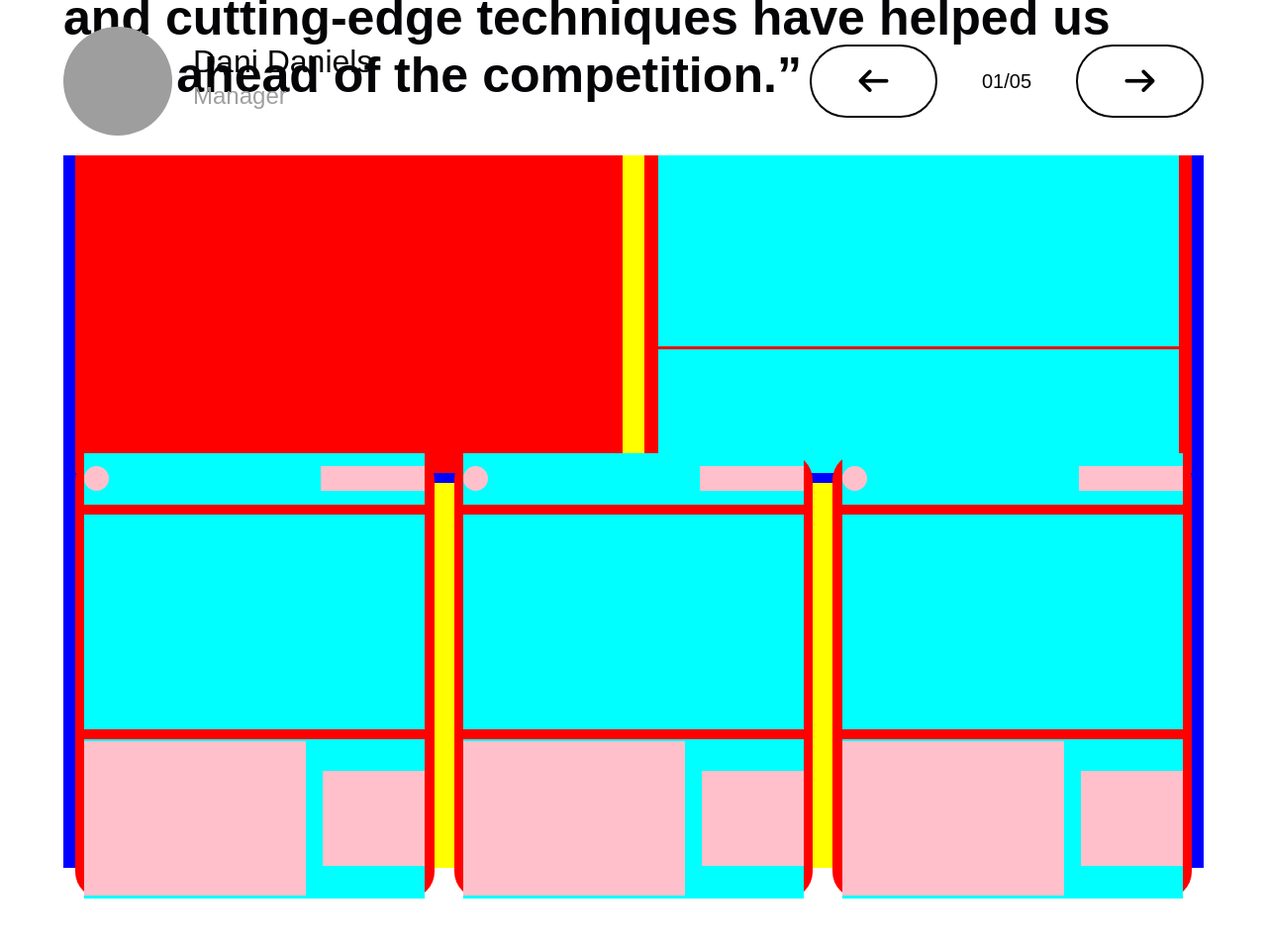
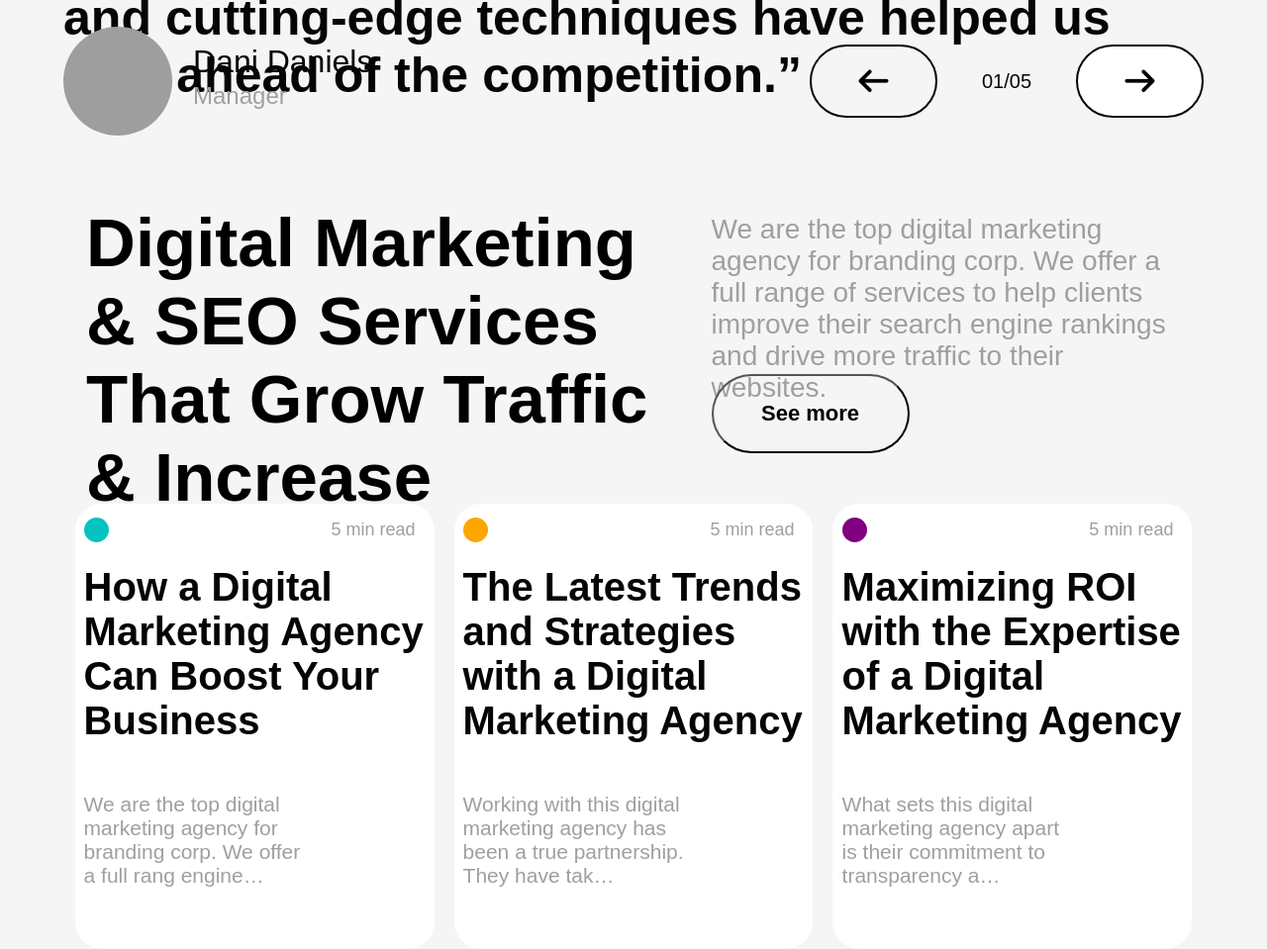
Before and after one commit to aman050807/Rialto--S-W-, a plain HTML site: page home.html in a window 1280 px wide. Shown: the part 2722-3681 px from the top of the page at 99% size. Before the commit the page ends 3630 px from the top, so only its background shows below. Drawn offline with Linux system fonts and the light colour scheme; grey boxes are pictures that could not be loaded; a web font is replaced by a local one.

Commit message:
seo final

```diff
--- a/home.css
+++ b/home.css
@@ -14,6 +14,10 @@
 * {
     margin: 0;
     padding: 0;
+}
+
+body{
+    background-color: rgb(245,245,245);
 }
 
 .nav-bar {
@@ -840,12 +844,12 @@
 }
 
 .seo1{
-    background-color: blue;
+    /* background-color: blue; */
     width: 90vw;
     height: 90vh;
     margin: auto;
     position: relative;
-    top: 150px;
+    top: 200px;
     display: flex;
     flex-direction: column;
     justify-content: center;
@@ -854,8 +858,8 @@
 }
 
 .seo-upper-layer{
-    background-color: yellow;
-    width: 98%;
+    /* background-color: yellow; */
+    width: 96%;
     height: 45%;
     display: flex;
     justify-content: space-between;
@@ -864,14 +868,17 @@
 }
 
 .seo-message{
-    background-color: red;
-    width: 49%;
+    /* background-color: red; */
+    width: 55%;
     height: 100%;
+    font-family: var(--font);
+    font-size: 69px;
+    font-weight: 550;
 }
 
 .seo-right-message{
-    background-color: red;
-    width: 49%;
+    /* background-color: red; */
+    width: 44%;
     height: 100%;
     display: flex;
     flex-direction: column;
@@ -880,19 +887,38 @@
 }
 
 .seo-top-message{
-    background-color: aqua;
+    /* background-color: aqua; */
     width: 95%;
-    height: 60%;
+    height: 50%;
+    font-family: var(--font);
+    font-size: 28px;
+    color: var(--secondarytextcolor);
+    display: flex;
+    justify-content: flex-start;
+    padding-top: 10px;
 }
 
 .seo-see-more{
-    background-color: aqua;
+    /* background-color: yellow; */
     width: 95%;
-    height: 39%;
+    height: 49%;
+    display: flex;
+    justify-content: flex-start;
+    align-items: flex-start;
+}
+
+.seo-see-more-button{
+    background-color: transparent;
+    width: 200px;
+    height: 80px;
+    border-radius: 100px;
+    font-family: var(--font);
+    font-size: 22px;
+    font-weight: 550;
 }
 
 .seo-lower-layer{
-    background-color: yellow;
+    /* background-color: yellow; */
     width: 98%;
     height: 54%;
     display: flex;
@@ -902,7 +928,7 @@
 }
 
 .seo-box{
-    background-color: red;
+    background-color: white;
     width: 520px;
     height: 450px;
     border-radius: 27px;
@@ -914,7 +940,7 @@
 }
 
 .seo-box-1{
-    background-color: aqua;
+    /* background-color: aqua; */
     width: 95%;
     height: 12%;
     display: flex;
@@ -923,38 +949,39 @@
 }
 
 .seo-box-1-1{
-    background-color: pink;
+    /* background-color: pink; */
     height:25px;
     width: 25px;
     border-radius: 50%;
 }
 
 .seo-box-1-2{
-    background-color: pink;
+    /* background-color: pink; */
     width: 105px;
     height: 25px;
 }
 
 .seo-box3-1{
-    background-color: pink;
+    /* background-color: pink; */
     width: 65%;
     height: 97%;
 }
 
-.seo-box3-2{
-    background-color: pink;
+.seo-box13-2{
+    /* background-color: pink; */
     width: 30%;
     height: 60%;
+    border-radius: 100px;
 }
 
 .seo-box-2{
-    background-color: aqua;
+    /* background-color: aqua; */
     width: 95%;
     height: 50%;
 }
 
 .seo-box-3{
-    background-color: aqua;
+    /* background-color: aqua; */
     width: 95%;
     height: 37%;
     display: flex;
@@ -962,3 +989,46 @@
     align-items: center;
     gap:  2px;
 }
+
+.seo-box-2{
+    font-family: var(--font);
+    font-size: 40px;
+    font-weight: 550;
+    display: flex;
+    justify-content: center;
+    align-items: flex-start;
+    color: var(--textcolor);
+}
+
+.seo-box-1-1-1{
+    background-color: rgb(5, 195, 195);
+}
+
+.seo-box-2-1-1{
+    background-color: orange;
+}
+
+.seo-box-3-1-1{
+    background-color: purple;
+}
+
+.seo-box-1-2{
+    font-family: var(--font);
+    color: var(--secondarytextcolor);
+    display: flex;
+    justify-content: center;
+    align-items: center;
+    font-size: 18px;
+}
+
+.seo-box3-1{
+    font-family: var(--font);
+    font-size: 21px;
+    color: var(--secondarytextcolor);
+}
+
+.seo-box3-1{
+    display: flex;
+    justify-content: flex-start;
+    align-items: flex-start;
+}
--- a/home.html
+++ b/home.html
@@ -168,44 +168,47 @@
     </section>
     <section class="seo1">
         <div class="seo-upper-layer">
-             <div class="seo-message"></div>
+             <div class="seo-message">Digital Marketing & SEO Services That Grow Traffic & Increase Revenue</div>
              <div class="seo-right-message">
-                <div class="seo-top-message"></div>
-                <div class="seo-see-more"></div>
+                <div class="seo-top-message">We are the top digital marketing agency for branding corp.
+We offer a full range of services to help clients improve their search engine rankings and drive more traffic to their websites.</div>
+                <div class="seo-see-more">
+                    <button class="seo-see-more-button">See more</button>
+                </div>
              </div>
         </div>
         <div class="seo-lower-layer">
             <div class="seo-box seo-box1">
                 <div class="seo-box-1 seo-box1-1">
-                    <div class="seo-box-1-1"></div>
-                    <div class="seo-box-1-2"></div>
+                    <div class="seo-box-1-1 seo-box-1-1-1"></div>
+                    <div class="seo-box-1-2 seo-box-1-1-2">5 min read</div>
                 </div>
-                <div class="seo-box-2 seo-box1-2"></div>
+                <div class="seo-box-2 seo-box1-2">How a Digital Marketing Agency Can Boost Your Business</div>
                 <div class="seo-box-3 seo-box1-3">
-                    <div class="seo-box3-1"></div>
-                    <div class="seo-box3-2"></div>
+                    <div class="seo-box3-1">We are the top digital marketing agency for branding corp. We offer a full rang engine…</div>
+                    <div class="seo-box13-2"></div>
                 </div>
             </div>
             <div class="seo-box seo-box2">
                 <div class="seo-box-1 seo-box2-1">
-                    <div class="seo-box-1-1"></div>
-                    <div class="seo-box-1-2"></div>
+                   <div class="seo-box-1-1 seo-box-2-1-1"></div>
+                    <div class="seo-box-1-2 seo-box-2-1-2">5 min read</div>
                 </div>
-                <div class="seo-box-2 seo-box2-2"></div>
+                <div class="seo-box-2 seo-box2-2">The Latest Trends and Strategies with a Digital Marketing Agency</div>
                 <div class="seo-box-3 seo-box2-3">
-                    <div class="seo-box3-1"></div>
-                    <div class="seo-box3-2"></div>
+                    <div class="seo-box3-1">Working with this digital marketing agency has been a true partnership. They have tak…</div>
+                    <div class="seo-box13-2"></div>
                 </div>
             </div>
             <div class="seo-box seo-box3">
                 <div class="seo-box-1 seo-box-3-1">
-                    <div class="seo-box-1-1"></div>
-                    <div class="seo-box-1-2"></div>
+                  <div class="seo-box-1-1 seo-box-3-1-1"></div>
+                    <div class="seo-box-1-2 seo-box-3-1-2">5 min read</div>
                 </div>
-                <div class="seo-box-2 seo-box3-2"></div>
+                <div class="seo-box-2 seo-box3-2">Maximizing ROI with the Expertise of a Digital Marketing Agency</div>
                 <div class="seo-box-3 seo-box3-3">
-                    <div class="seo-box3-1"></div>
-                    <div class="seo-box3-2"></div>
+                    <div class="seo-box3-1">What sets this digital marketing agency apart is their commitment to transparency a…</div>
+                    <div class="seo-box13-2"></div>
                 </div>
             </div>
         </div>
```
